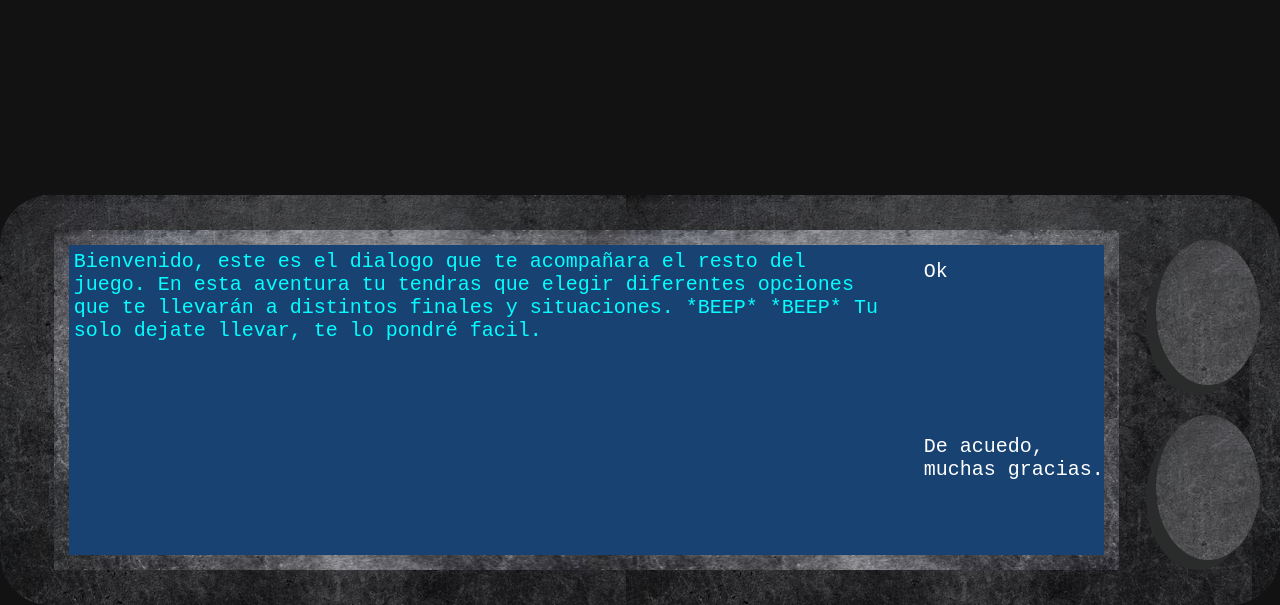
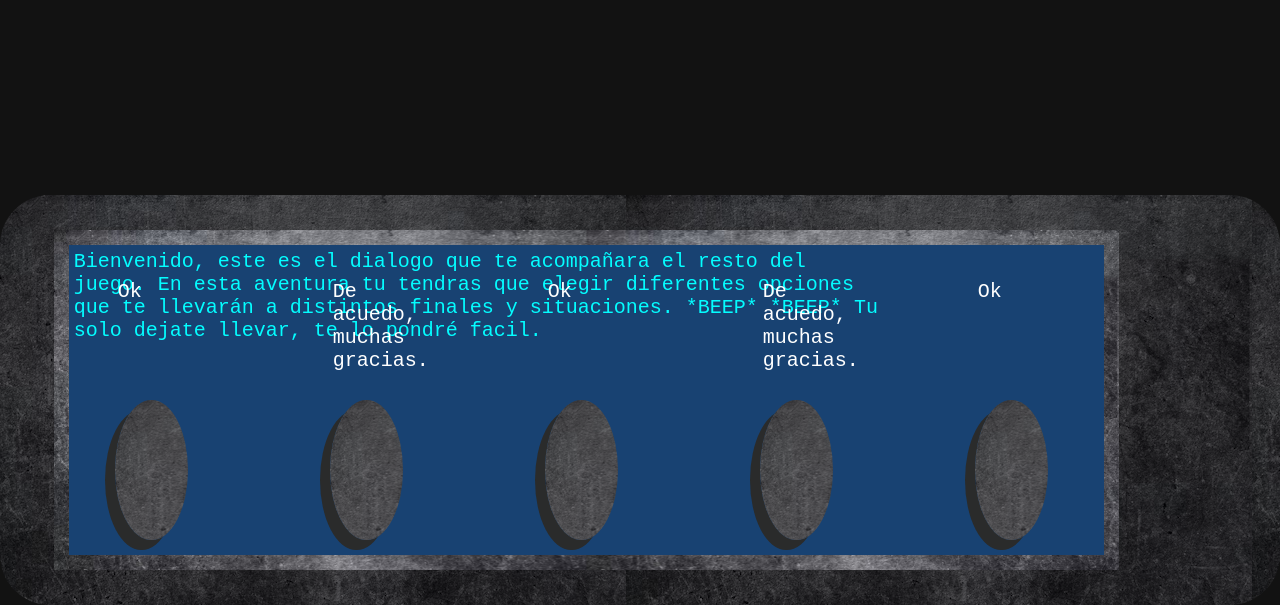
Before and after one commit to skinnieraxis1/tareas, a PHP site: page /index.html in a window 1280 px wide. Shown: the part 365-970 px from the top of the page. Run offline with PHP 8.4, Linux system fonts and the light colour scheme.

Commit message:
Add files via upload

```diff
--- a/generacionT/tps/css/desafio copy/assets/css/style.css
+++ b/generacionT/tps/css/desafio copy/assets/css/style.css
@@ -117,19 +117,36 @@ p{
 /*Option*/
 
 .a{
-    grid-column: 18 / 25;
-    grid-row: 18 / 23;
+    grid-column: 2 / 6;
+    grid-row: 18 / 28;
 }
 
 .b{
-    grid-column: 18 / 25;
-    grid-row: 23 / 28;
+    grid-column: 6 / 10;
+    grid-row: 18 / 28;
+}
+
+.c{
+    grid-column: 10 / 14;
+    grid-row: 18 / 28;
+}
+
+.d{
+    grid-column: 14 / 18;
+    grid-row: 18 / 28;
+}
+
+.e{
+    grid-column: 18 / 22;
+    grid-row: 18 / 28;
 }
 
 .option{
     display: flex;
+    flex-direction: column;
     justify-content: space-between;
-    padding: 10px;
+    padding: 30px;
+    align-items: center;
 }
 
 .mensaje{
@@ -139,7 +156,8 @@ p{
 .boton {
     border-radius: 50%;
     background-image: linear-gradient(rgba(57, 57, 57, 0.5), rgba(62, 62, 62, 0.5)), url(../img/texturaPantalla.jpg);;
-    width: 30%;
+    width: 50%;
+    height: 50%;
     box-shadow: -10px 10px rgb(42, 43, 43);
     margin-right: 10px;
     transition: transform 0.3s ease, box-shadow 0.3s ease;
--- a/generacionT/tps/css/desafio copy/index.html
+++ b/generacionT/tps/css/desafio copy/index.html
@@ -26,5 +26,17 @@
         <div class="mensaje"><p class="mensajeP">De acuedo, muchas gracias.</p></div>
         <div class="boton"><a href="a.html"></a></div>
     </div>
+    <div class="option c">
+        <div class="mensaje"><p class="mensajeP">Ok</p></div>
+        <div class="boton"><a href="a.html"></a></div>
+    </div>
+    <div class="option d">
+        <div class="mensaje"><p class="mensajeP">De acuedo, muchas gracias.</p></div>
+        <div class="boton"><a href="a.html"></a></div>
+    </div>
+    <div class="option e">
+        <div class="mensaje"><p class="mensajeP">Ok</p></div>
+        <div class="boton"><a href="a.html"></a></div>
+    </div>
 </body>
 </html>
```
